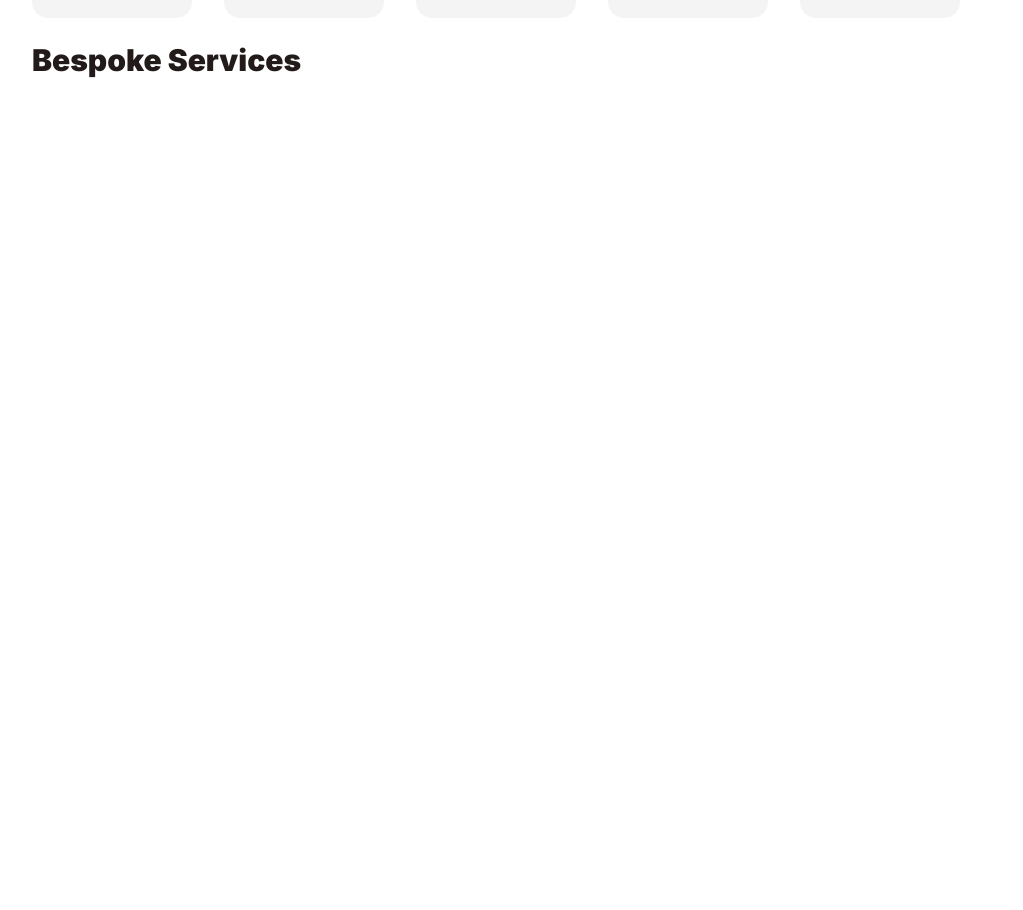
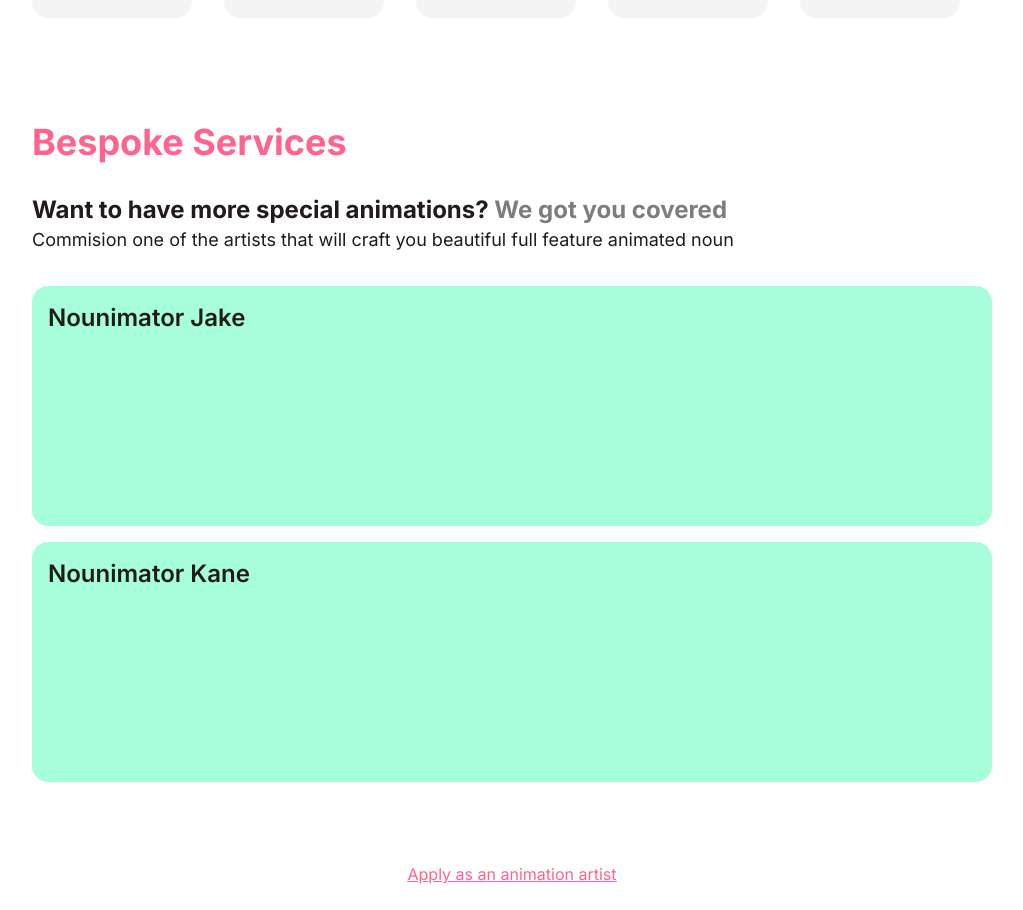
Before and after one commit to nikitattt/animatenouns, a Next.js app: page / in a window 1280 px wide. Shown: the part 840-1750 px from the top of the page, without its empty margins (128-1151 px from the left). Before the commit the page ends 918 px from the top, so only its background shows below. Built offline with nearby package versions, Linux system fonts and the light colour scheme; a web font is replaced by a local one.

Commit message:
Add artist containers placeholders and footer with link to artists form

```diff
--- a/components/ArtistsList/index.tsx
+++ b/components/ArtistsList/index.tsx
@@ -2,12 +2,12 @@ import { Artist } from '../../utils/types/artist'
 
 const ArtistsList = ({ artists }: { artists: Artist[] }) => {
   return (
-    <div className="flex flex-row gap-4">
+    <div className="mt-8 flex flex-col gap-4">
       {artists.map(function (artist, place) {
         return (
-          <div key={place} className="w-full rounded-2xl bg-sky">
-            <div>
-              <p className="font-bold text-2xl">{artist.name}</p>
+          <div key={place} className="w-full rounded-2xl bg-teal h-60">
+            <div className="mt-4 ml-4">
+              <p className="text-2xl font-semibold">{artist.name}</p>
             </div>
           </div>
         )
--- a/components/BespokeService/index.tsx
+++ b/components/BespokeService/index.tsx
@@ -3,8 +3,18 @@ import ArtistsList from '../ArtistsList'
 
 const BespokeService = ({ artists }: { artists: Artist[] }) => {
   return (
-    <div className="flex flex-row">
-      <p className="font-black text-3xl">Bespoke Services</p>
+    <div className="mt-20 flex flex-col">
+      <p className="font-bold text-4xl text-pink">Bespoke Services</p>
+      <div className="mt-8">
+        <p className="text-2xl font-bold">
+          Want to have more special animations?{' '}
+          <span className="text-grey">We got you covered</span>
+        </p>
+        <p className="text-lg">
+          Commision one of the artists that will craft you beautiful full
+          feature animated noun
+        </p>
+      </div>
       <ArtistsList artists={artists} />
     </div>
   )
--- a/pages/index.tsx
+++ b/pages/index.tsx
@@ -1,10 +1,16 @@
 import type { NextPage } from 'next'
 import Head from 'next/head'
+import Link from 'next/link'
 import AnimateNoun from '../components/AnimateNoun'
 import BespokeService from '../components/BespokeService'
 import NavBar from '../components/NavBar'
+import { Artist } from '../utils/types/artist'
 
-const Home: NextPage = () => {
+const Home: NextPage<{ data: string }> = (props) => {
+  const { data } = props
+
+  const artists: Artist[] = JSON.parse(data)
+
   return (
     <div className="font-sans text-black-text flex flex-col h-screen">
       <Head>
@@ -16,12 +22,53 @@ const Home: NextPage = () => {
       <NavBar />
       <main className="mt-20 px-8 sm:px-20 md:px-40">
         <AnimateNoun />
-        <BespokeService artists={[]} />
+        <BespokeService artists={artists} />
       </main>
 
-      <footer className=""></footer>
+      <footer className="flex mt-20">
+        <div className="mx-auto mb-6 text-pink underline hover:no-underline">
+          <Link href="/artist-form">Apply as an animation artist</Link>
+        </div>
+      </footer>
     </div>
   )
 }
 
+export async function getStaticProps() {
+  const artists: Artist[] = [
+    {
+      name: 'Nounimator Jake',
+      dateAdded: '',
+      lastUpdate: '',
+      shortDescription: '',
+      workExamples: ['', '', ''],
+      contacts: {},
+      workCost: {
+        preferredCurrency: 'USD',
+        whenOne: 10
+      }
+    },
+    {
+      name: 'Nounimator Kane',
+      dateAdded: '',
+      lastUpdate: '',
+      shortDescription: '',
+      workExamples: ['', '', ''],
+      contacts: {},
+      workCost: {
+        preferredCurrency: 'USD',
+        whenOne: 10
+      }
+    }
+  ]
+
+  const data = JSON.stringify(artists)
+
+  return {
+    props: {
+      data
+    }
+  }
+}
+
 export default Home
--- a/tailwind.config.js
+++ b/tailwind.config.js
@@ -38,7 +38,7 @@ module.exports = {
         DEFAULT: '#1CC500',
         background: '#B2F5CB'
       },
-      teal: '#00FFF0',
+      teal: '#A6FFDA',
       grey: {
         light: '#C7C7C7',
         DEFAULT: '#7D7D7D',
--- a/utils/types/artist.ts
+++ b/utils/types/artist.ts
@@ -3,8 +3,8 @@
  */
 export type Artist = {
   name: string
-  dateAdded: Date
-  lastUpdate: Date
+  dateAdded: string
+  lastUpdate: string
   shortDescription: string
   longBio?: string
   workExamples: string[]
@@ -16,7 +16,7 @@ export type Artist = {
   workCost: {
     preferredCurrency: string
     whenOne: number
-    whenBatch: number
+    whenBatch?: number
     comments?: string
   }
 }
```
